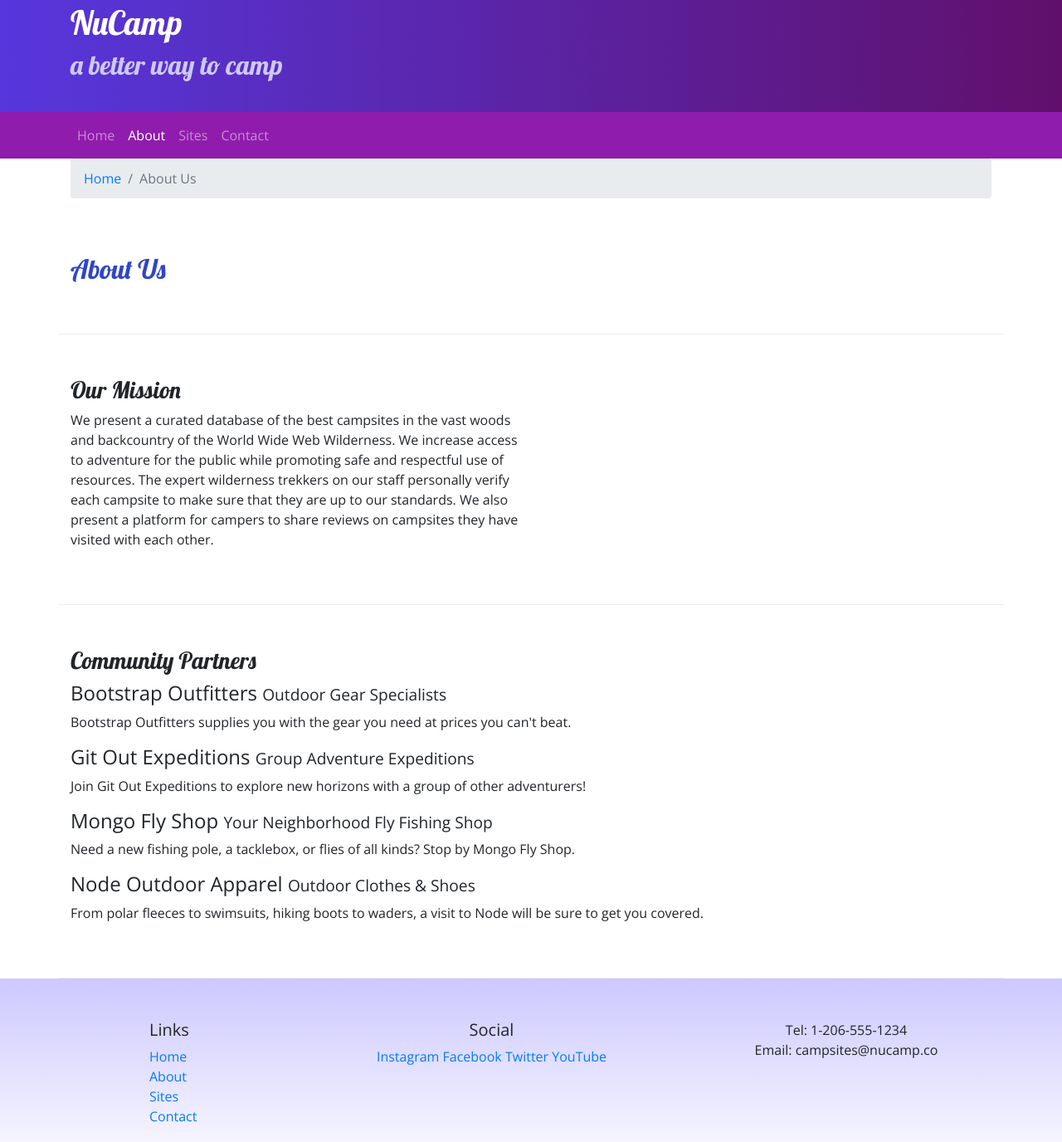
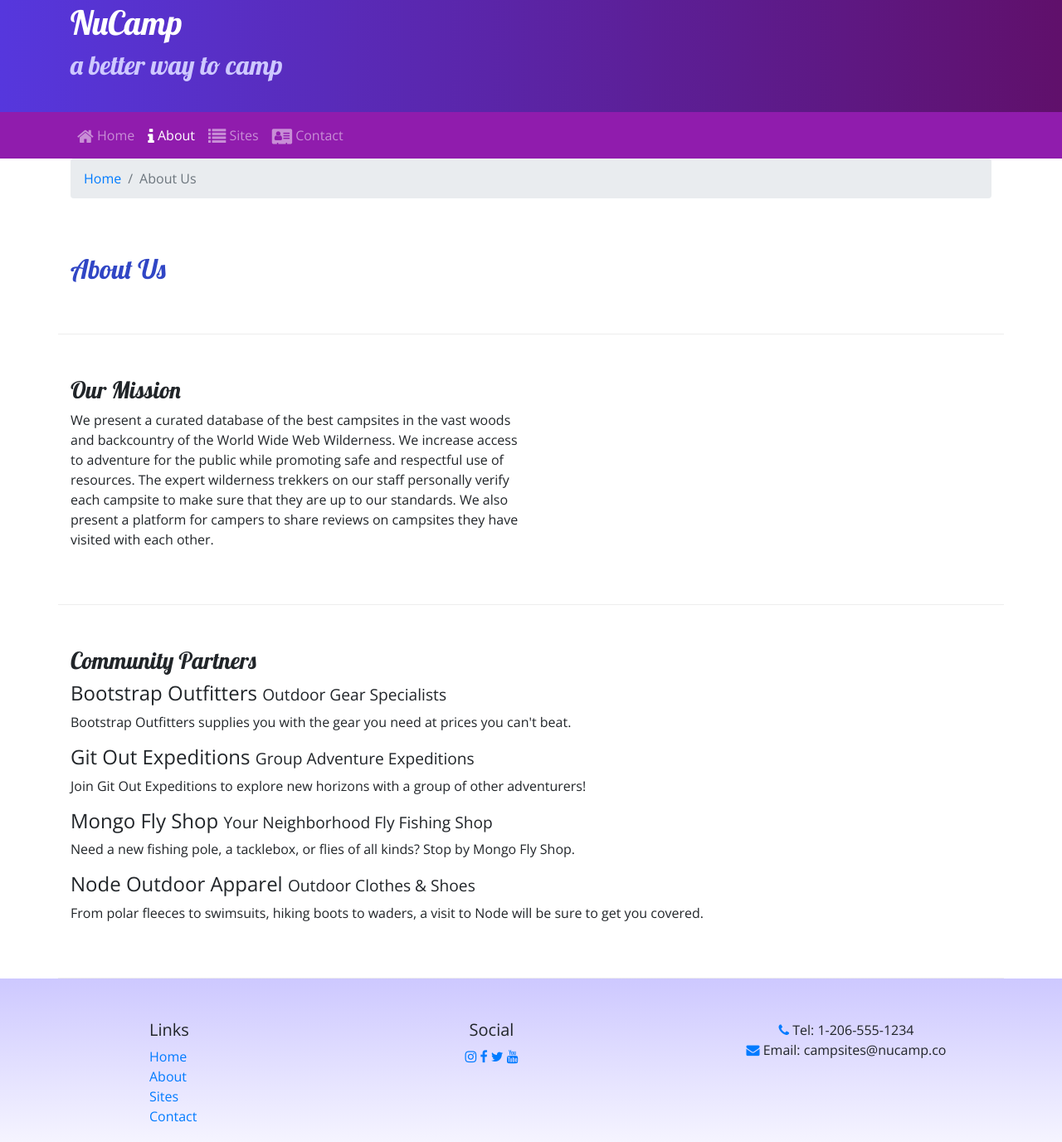
Before and after one commit to ferispeakscode/nucamp-bootstrap, a website: page aboutus.html in a window 1280 px wide. Shown: the part 27-1403 px from the top of the page at 83% size. Drawn offline with nearby package versions, Linux system fonts and the light colour scheme.

Commit message:
Added font awesome icons to nav and footer links

```diff
--- a/aboutus.html
+++ b/aboutus.html
@@ -10,6 +10,7 @@
     <link rel="stylesheet" href="node_modules/bootstrap/dist/css/bootstrap.min.css" />
 
     <!--Additional CSS-->
+    <link rel="stylesheet" href="node_modules/font-awesome/css/font-awesome.min.css" />
     <link rel="stylesheet" href="https://fonts.googleapis.com/css?family=Lobster|Open+Sans" />
     <link rel="stylesheet" href="css/styles.css" />
 
@@ -36,10 +37,10 @@
             </button>
             <div class="collapse navbar-collapse" id="nucampNavbar">
                 <ul class="navbar-nav">
-                    <li class="nav-item"><a class="nav-link" href="index.html">Home</a></li>
-                    <li class="nav-item active"><a class="nav-link" href="#">About</a></li>
-                    <li class="nav-item"><a class="nav-link" href="#">Sites</a></li>
-                    <li class="nav-item"><a class="nav-link" href="#">Contact</a></li>
+                    <li class="nav-item"><a class="nav-link" href="index.html"><i class="fa fa-home fa-lg"></i> Home</a></li>
+                    <li class="nav-item active"><a class="nav-link" href="#"><i class="fa fa-info fa-lg"></i> About</a></li>
+                    <li class="nav-item"><a class="nav-link" href="#"><i class="fa fa-list fa-lg"></i> Sites</a></li>
+                    <li class="nav-item"><a class="nav-link" href="#"><i class="fa fa-address-card fa-lg"></i> Contact</a></li>
                 </ul>
             </div>
         </div>
@@ -106,14 +107,14 @@
                 </div>
                 <div class="col-6 col-sm-5 text-center">
                     <h5>Social</h5>
-                    <a href="http://instagram.com/">Instagram</a>
-                    <a href="http://facebook.com/">Facebook</a>
-                    <a href="http://twitter.com/">Twitter</a>
-                    <a href="http://youtube.com/">YouTube</a>
+                    <a href="http://instagram.com/"><i class="fa fa-instagram"></i></a>
+                    <a href="http://facebook.com/"><i class="fa fa-facebook"></i></a>
+                    <a href="http://twitter.com/"><i class="fa fa-twitter"></i></a>
+                    <a href="http://youtube.com/"><i class="fa fa-youtube"></i></a>
                 </div>
                 <div class="col-sm-4 text-center">
-                    Tel: 1-206-555-1234<br />
-                    Email: campsites@nucamp.co
+                    <i class="fa fa-phone text-primary"></i> Tel: 1-206-555-1234<br />
+                    <i class="fa fa-envelope text-primary"></i> Email: campsites@nucamp.co
                 </div>
            </div>
         </div>
```
Also changed, not shown: index.html (+10 -10 lines).
